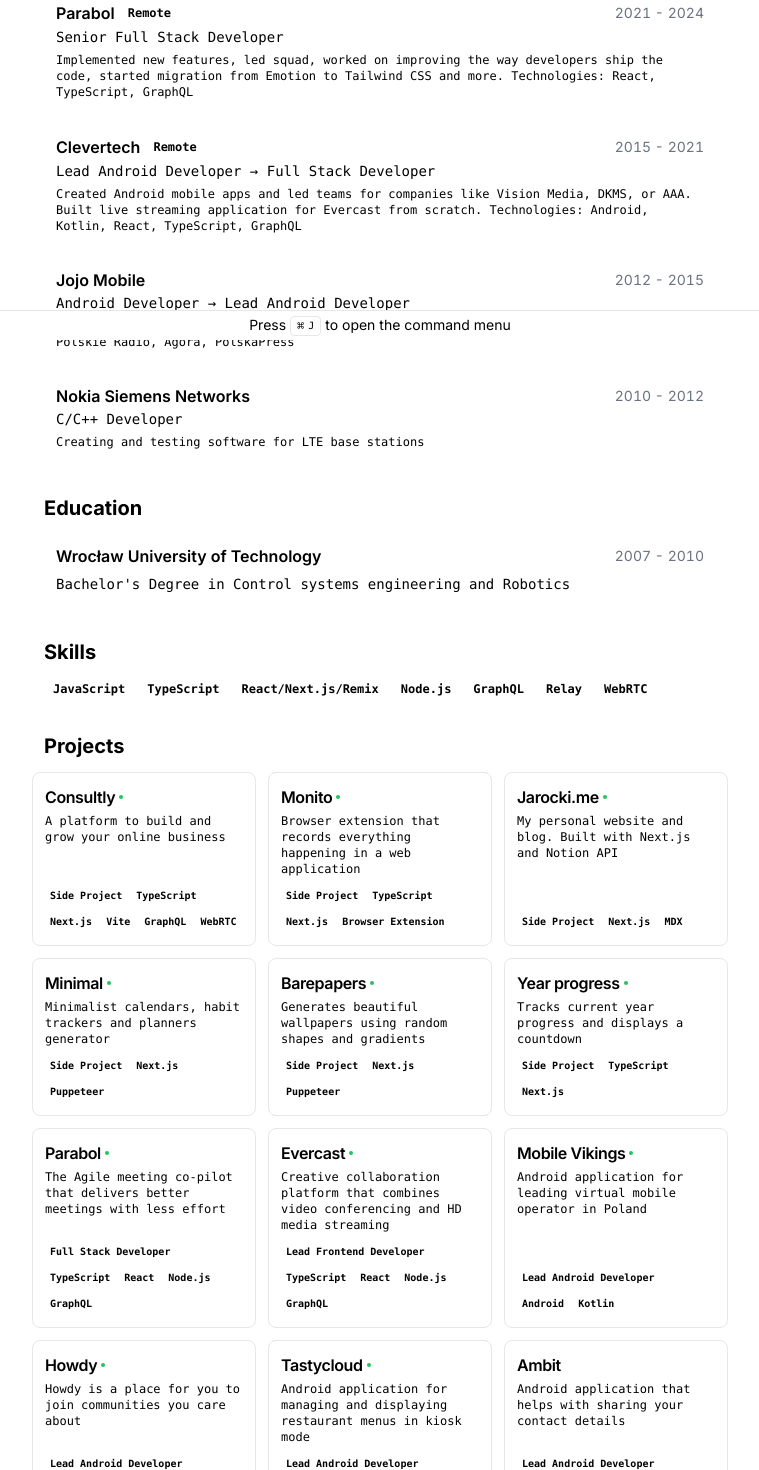
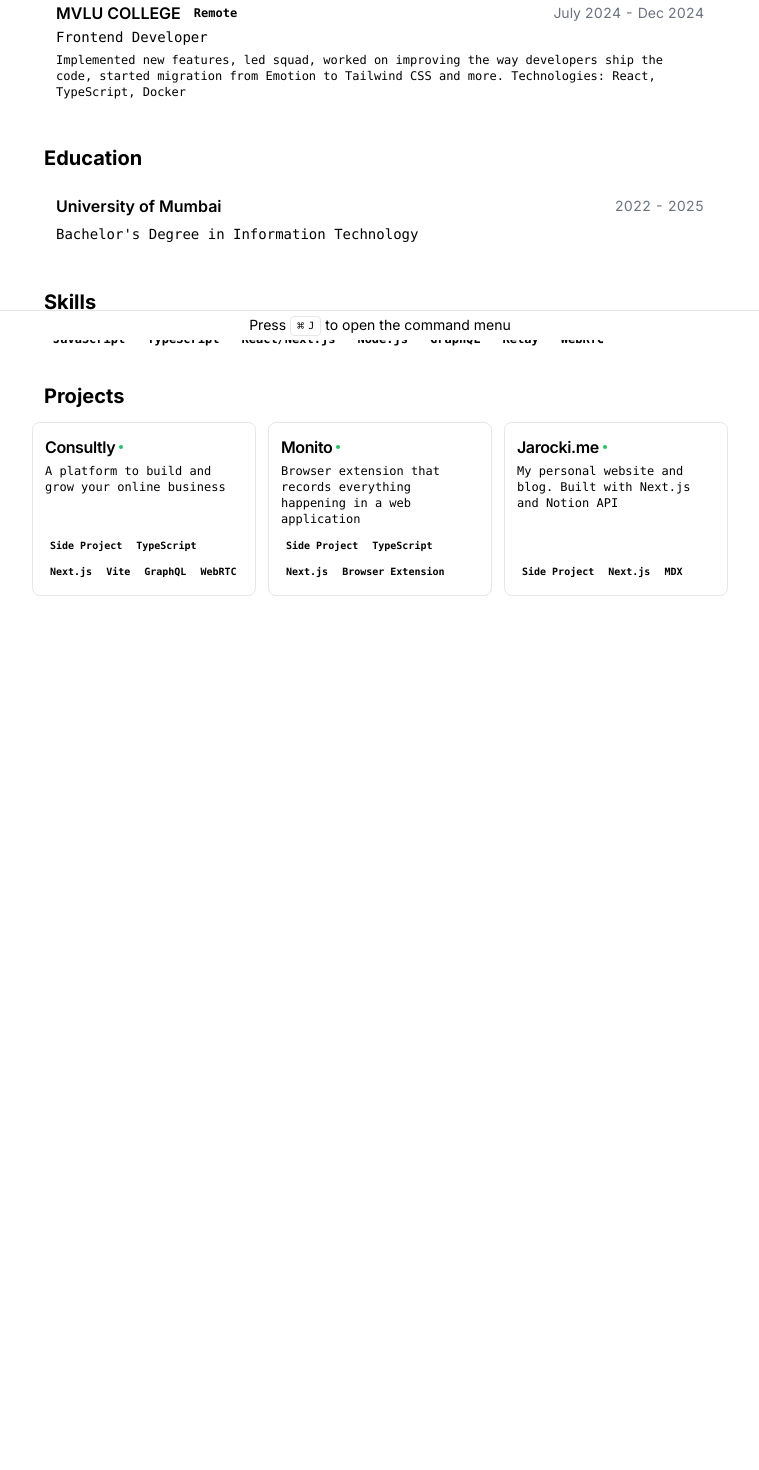
Before and after one commit to piyushzingade/cv, a Next.js app: page / in a window 1280 px wide. Shown: the part 460-1930 px from the top of the page, without its empty margins (260-1019 px from the left). After the commit the page ends 1120 px from the top, so only its background shows below. Built offline with nearby package versions, Linux system fonts and the light colour scheme.

Commit message:
Updated resume-data

```diff
--- a/src/data/resume-data.ts
+++ b/src/data/resume-data.ts
@@ -20,19 +20,18 @@
 import { GitHubIcon, LinkedInIcon, XIcon } from "@/components/icons";
 
 export const RESUME_DATA = {
-  name: "Bartosz Jarocki",
-  initials: "BJ",
-  location: "Wrocław, Poland, CET",
-  locationLink: "https://www.google.com/maps/place/Wrocław",
+  name: "Piyush Zingade",
+  initials: "PZ",
+  location: "Mumbai, India",
   about:
     "Full Stack Engineer focused on building products with extra attention to detail",
   summary:
     "As a Full Stack Engineer, I have successfully taken multiple products from 0 to 1. I lead teams effectively, ensuring an environment where people can do their best work. Currently, I work mostly with TypeScript, React, Node.js, and GraphQL. I have over 8 years of experience in working remotely with companies all around the world.",
   avatarUrl: "https://avatars.githubusercontent.com/u/1017620?v=4",
-  personalWebsiteUrl: "https://jarocki.me",
+  // personalWebsiteUrl: "https://jarocki.me",
   contact: {
-    email: "bartosz.jarocki@hey.com",
-    tel: "+48530213401",
+    email: "piyushzingade@gmail.com",
+    tel: "+91 8169224788",
     social: [
       {
         name: "GitHub",
@@ -41,73 +40,42 @@
       },
       {
         name: "LinkedIn",
-        url: "https://www.linkedin.com/in/bjarocki/",
+        url: "https://www.linkedin.com/in/piyush-zingade-306575252/",
         icon: LinkedInIcon,
       },
       {
         name: "X",
-        url: "https://x.com/BartoszJarocki",
+        url: "https://x.com/ZingadePiyush",
         icon: XIcon,
       },
     ],
   },
   education: [
     {
-      school: "Wrocław University of Technology",
-      degree: "Bachelor's Degree in Control systems engineering and Robotics",
-      start: "2007",
-      end: "2010",
+      school: " University of Mumbai",
+      degree: "Bachelor's Degree in Information Technology",
+      start: "2022",
+      end: "2025",
     },
   ],
   work: [
     {
-      company: "Parabol",
-      link: "https://parabol.co",
+      company: "MVLU COLLEGE",
+      link: "https://",
       badges: ["Remote"],
-      title: "Senior Full Stack Developer",
+      title: "Frontend Developer",
       // logo: ParabolLogo,
-      start: "2021",
-      end: "2024",
+      start: "July 2024",
+      end: " Dec 2024",
       description:
-        "Implemented new features, led squad, worked on improving the way developers ship the code, started migration from Emotion to Tailwind CSS and more. Technologies: React, TypeScript, GraphQL",
+        "Implemented new features, led squad, worked on improving the way developers ship the code, started migration from Emotion to Tailwind CSS and more. Technologies: React, TypeScript, Docker",
     },
-    {
-      company: "Clevertech",
-      link: "https://clevertech.biz",
-      badges: ["Remote"],
-      title: "Lead Android Developer → Full Stack Developer",
-      // logo: ClevertechLogo,
-      start: "2015",
-      end: "2021",
-      description:
-        "Created Android mobile apps and led teams for companies like Vision Media, DKMS, or AAA. Built live streaming application for Evercast from scratch. Technologies: Android, Kotlin, React, TypeScript, GraphQL",
-    },
-    {
-      company: "Jojo Mobile",
-      link: "https://bsgroup.eu/",
-      badges: [],
-      title: "Android Developer → Lead Android Developer",
-      // logo: JojoMobileLogo,
-      start: "2012",
-      end: "2015",
-      description:
-        "Built an Android team, created Android apps for biggest Polish companies like LOT, Polskie Radio, Agora, PolskaPress",
-    },
-    {
-      company: "Nokia Siemens Networks",
-      link: "https://www.nokia.com",
-      badges: [],
-      title: "C/C++ Developer",
-      // logo: NSNLogo,
-      start: "2010",
-      end: "2012",
-      description: "Creating and testing software for LTE base stations",
-    },
+
   ],
   skills: [
     "JavaScript",
     "TypeScript",
-    "React/Next.js/Remix",
+    "React/Next.js",
     "Node.js",
     "GraphQL",
     "Relay",
@@ -153,126 +121,6 @@
         href: "https://jarocki.me/",
       },
     },
-    {
-      title: "Minimal",
-      techStack: ["Side Project", "Next.js", "Puppeteer"],
-      description:
-        "Minimalist calendars, habit trackers and planners generator",
-      // logo: Minimal,
-      link: {
-        label: "useminimal.com",
-        href: "https://useminimal.com/",
-      },
-    },
-    {
-      title: "Barepapers",
-      techStack: ["Side Project", "Next.js", "Puppeteer"],
-      description:
-        "Generates beautiful wallpapers using random shapes and gradients",
-      // logo: BarepapersLogo,
-      link: {
-        label: "barepapers.com",
-        href: "https://barepapers.com/",
-      },
-    },
-    {
-      title: "Year progress",
-      techStack: ["Side Project", "TypeScript", "Next.js"],
-      description: "Tracks current year progress and displays a countdown",
-      // logo: YearProgressLogo,
-      link: {
-        label: "getyearprogress.com",
-        href: "https://getyearprogress.com/",
-      },
-    },
-    {
-      title: "Parabol",
-      techStack: [
-        "Full Stack Developer",
-        "TypeScript",
-        "React",
-        "Node.js",
-        "GraphQL",
-      ],
-      description:
-        "The Agile meeting co-pilot that delivers better meetings with less effort",
-      // logo: ParabolLogo,
-      link: {
-        label: "github.com",
-        href: "https://parabol.co/",
-      },
-    },
-    {
-      title: "Evercast",
-      techStack: [
-        "Lead Frontend Developer",
 
-        "TypeScript",
-        "React",
-        "Node.js",
-        "GraphQL",
-      ],
-      description:
-        "Creative collaboration platform that combines video conferencing and HD media streaming",
-      // logo: EvercastLogo,
-      link: {
-        label: "evercast.us",
-        href: "https://www.evercast.us/",
-      },
-    },
-    {
-      title: "Mobile Vikings",
-      techStack: ["Lead Android Developer", "Android", "Kotlin"],
-      description:
-        "Android application for leading virtual mobile operator in Poland",
-      // logo: MobileVikingsLogo,
-      link: {
-        label: "mobilevikings.pl",
-        href: "https://mobilevikings.pl/",
-      },
-    },
-    {
-      title: "Howdy",
-      techStack: ["Lead Android Developer", "Android", "Kotlin"],
-      description:
-        "Howdy is a place for you to join communities you care about",
-      // logo: Howdy,
-      link: {
-        label: "play.google.com",
-        href: "https://howdy.co/",
-      },
-    },
-    {
-      title: "Tastycloud",
-      techStack: ["Lead Android Developer", "Android", "Kotlin"],
-      description:
-        "Android application for managing and displaying restaurant menus in kiosk mode",
-      // logo: TastyCloudLogo,
-      link: {
-        label: "tastycloud.fr",
-        href: "https://www.tastycloud.fr/",
-      },
-    },
-    {
-      title: "Ambit",
-      techStack: ["Lead Android Developer", "Android", "Kotlin"],
-      description:
-        "Android application that helps with sharing your contact details",
-      // logo: AmbitLogo,
-    },
-    {
-      title: "Bim",
-      techStack: ["Lead Android Developer", "Android", "Kotlin"],
-      description:
-        "Android application that helps with booking a table in a restaurants",
-      // logo: BimLogo,
-    },
-    {
-      title: "Canal Digital GO",
-      techStack: ["Lead Android Developer", "Android", "Kotlin"],
-      description:
-        "Video streaming mobile application for Canal Digital subscribers",
-      // logo: CDGOLogo,
-    },
   ],
 } as const;
```
